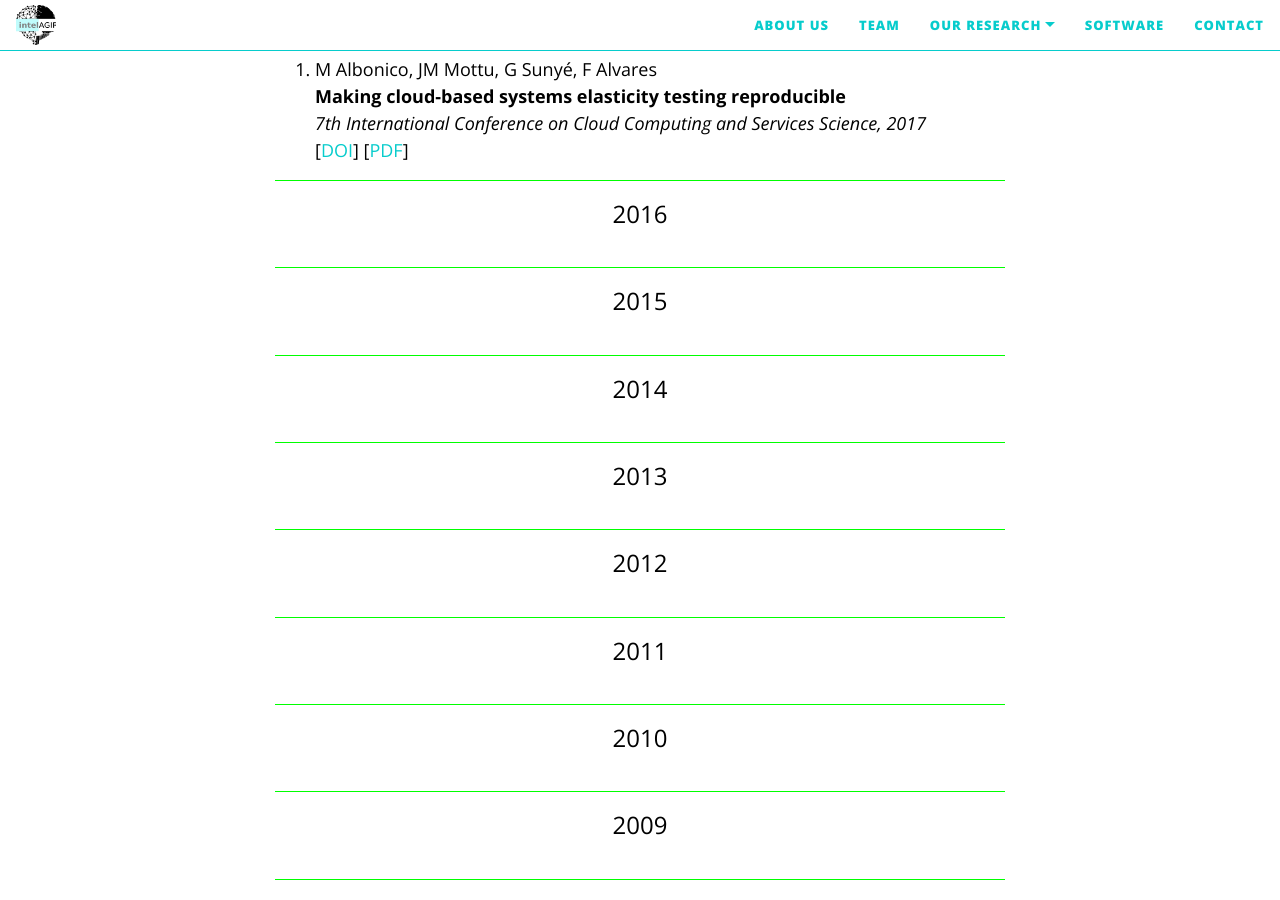
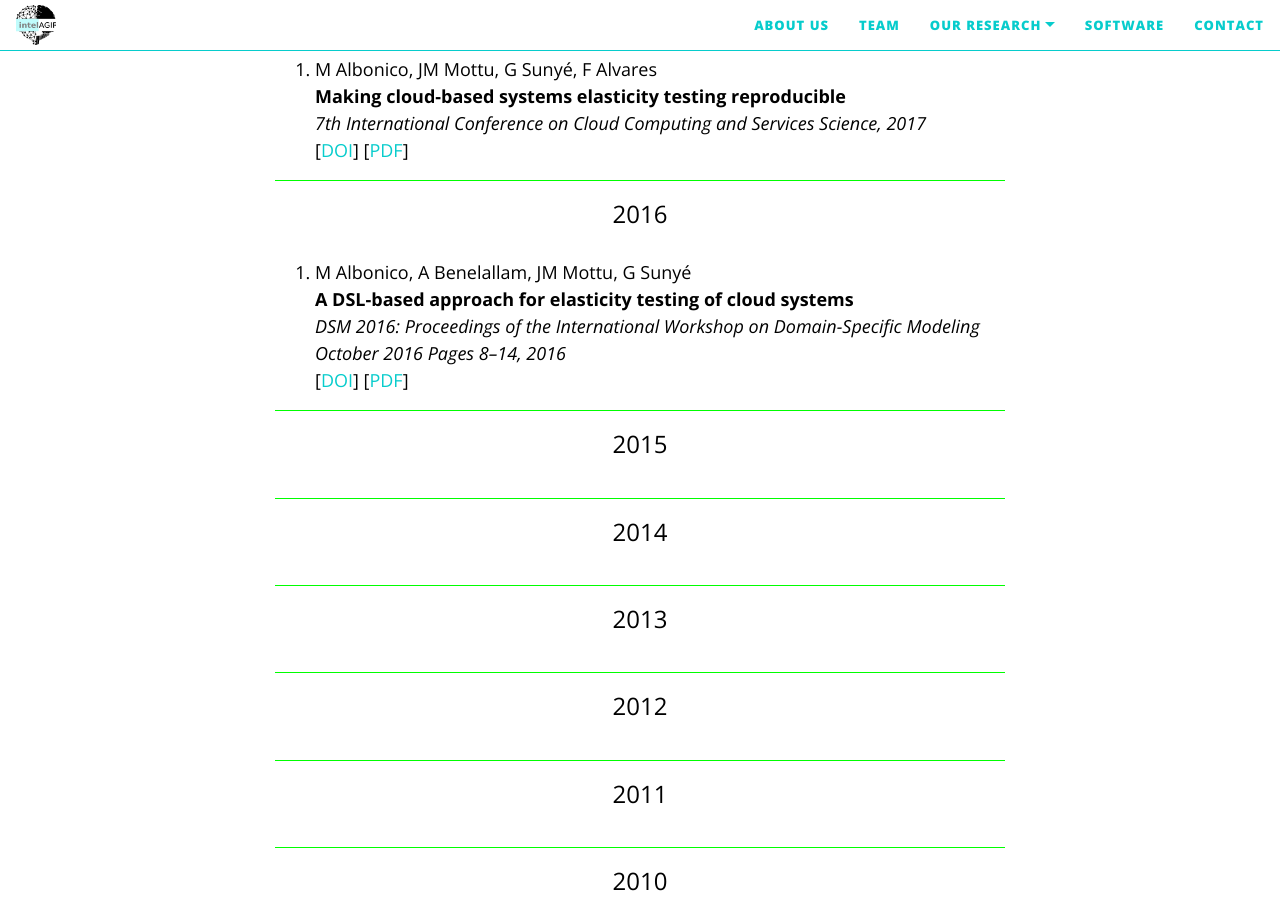
Before and after one commit to IntelAgir-Research-Group/intelagir-research-group.github.io, a Jekyll site: the page built from pages/publications.md, in a window 1280 px wide and 900 px high, scrolled down 1050 px. Built offline with Jekyll 4.4.1, drawn with Linux system fonts in a browser that asks for light colours; nearby versions of some CDN libraries.

Commit message:
Update publications.md

```diff
--- a/pages/publications.md
+++ b/pages/publications.md
@@ -34,6 +34,14 @@ publications:
     year: 2017
     type: conference
 
+  - title: "A DSL-based approach for elasticity testing of cloud systems"
+    authors: M Albonico, A Benelallam, JM Mottu, G Sunyé
+    venue: "DSM 2016: Proceedings of the International Workshop on Domain-Specific Modeling October 2016 Pages 8–14"
+    doi: https://doi.org/10.1145/3023147.3023149
+    url: https://hal.archives-ouvertes.fr/hal-01437137/file/DSM_2016_paper_6-SUBMISSION.pdf
+    year: 2016
+    type: conference
+
 ---
 
 All the other research will be added soon!
```
